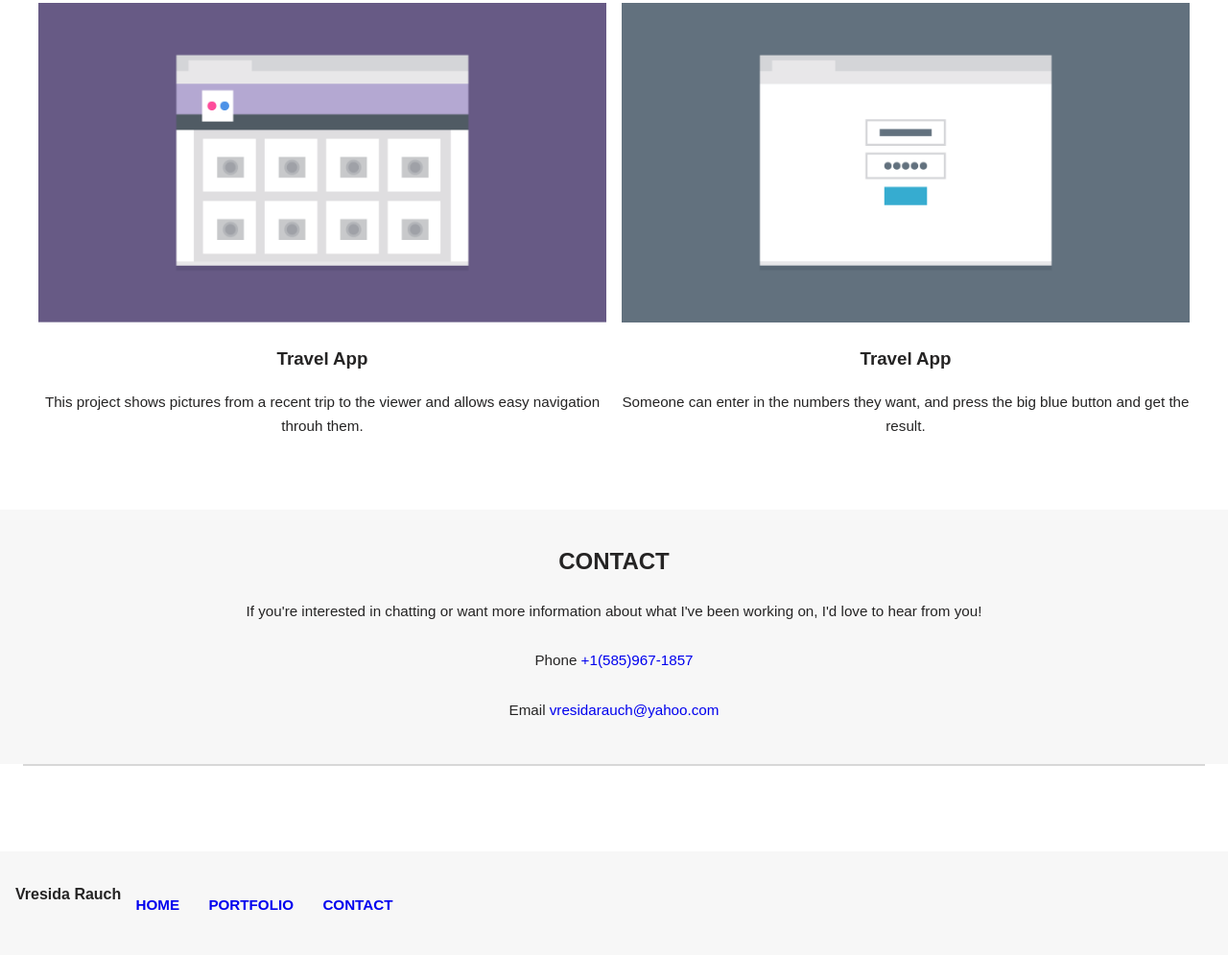
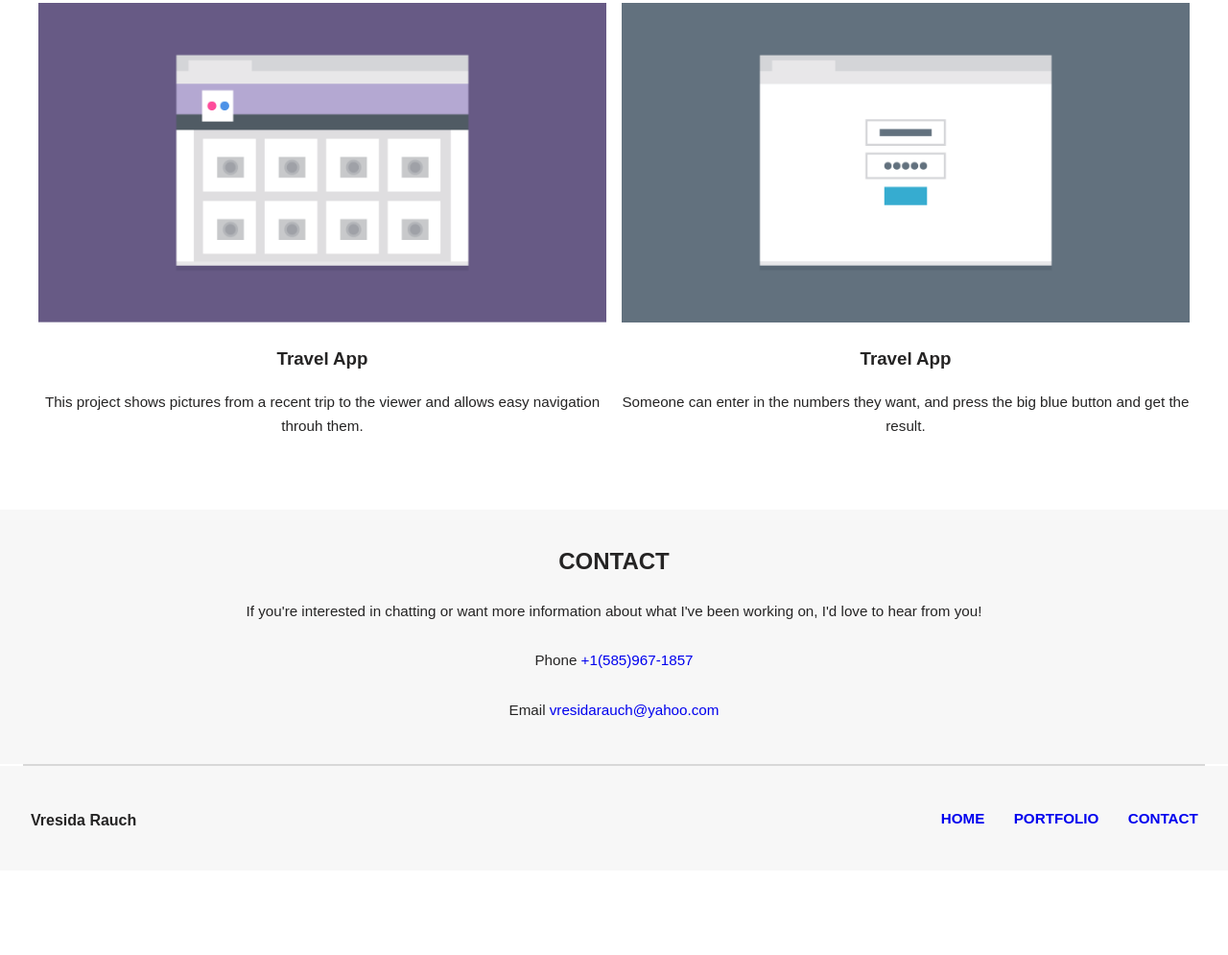
Before and after one commit to vresidarauch/responsive-layout, a plain HTML site: page index.html in a window 1280 px wide. Shown: the part 1609-2604 px from the top of the page at 96% size. After the commit the page ends 2516 px from the top, so only its background shows below. Drawn offline with Linux system fonts and the light colour scheme.

Commit message:
mobile and tablet complete

```diff
--- a/index.html
+++ b/index.html
@@ -96,19 +96,21 @@
 
     </main>
 
-    <footer class="mobile">
+    <footer>
+        <div class="mobile">
             <p>Vresida Rauch</p>
-        <a href="#home">Back to top</a>
-    </footer>
-
-    <footer class="not-mobile">
+            <a class="mobile" href="#home">Back to top</a>
+        </div>
+        <div class="not-mobile">
             <p>Vresida Rauch</p>
             <nav class="nav">
                 <a href="#home">Home</a>
                 <a href="#portfolio">Portfolio</a>
                 <a href="#contact">Contact</a>
             </nav>
+        </div>
     </footer>
+
 </body>
 
 </html>
--- a/style.css
+++ b/style.css
@@ -125,13 +125,12 @@ footer {
 }
 
 .mobile {
-  visibility: visible;
   display: flex;
   justify-content: space-between;
 }
 
 .not-mobile {
-  visibility: hidden;
+  display: none;
 }
 
 /* Media Queries */
@@ -226,11 +225,15 @@ footer {
     margin: 0 1.5em;
   }
   .mobile {
-    visibility: hidden;
+    display: none;
   }
   .not-mobile {
-    visibility: visible;
     display: flex;
+    justify-content: space-between;
+  }
+  .not-mobile p {
+    margin-top: 0.25em;
+    padding: 0.5em 1em; /* makes the space for the link target larger */
   }
 } /* end media query for 48em */
 
```
Lines whose indentation alone changed are shown as unchanged.
